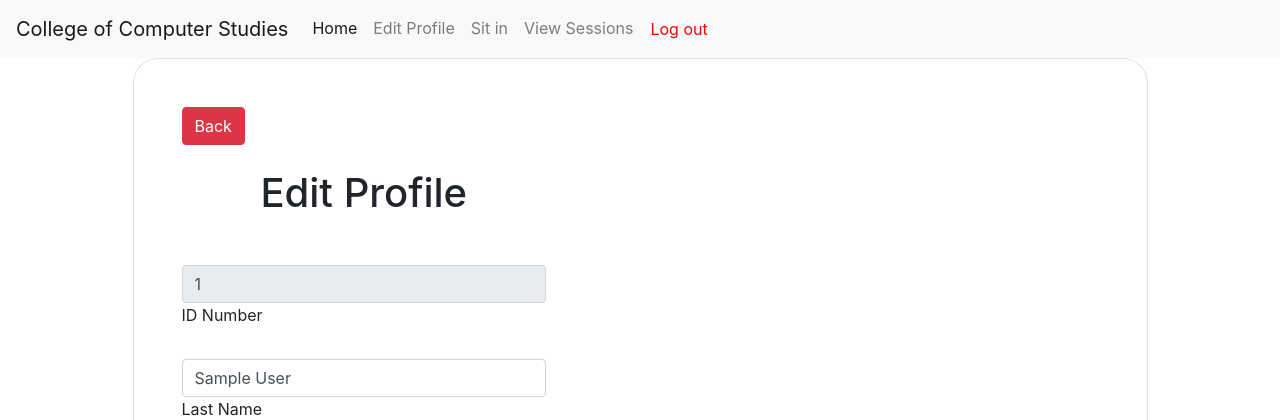
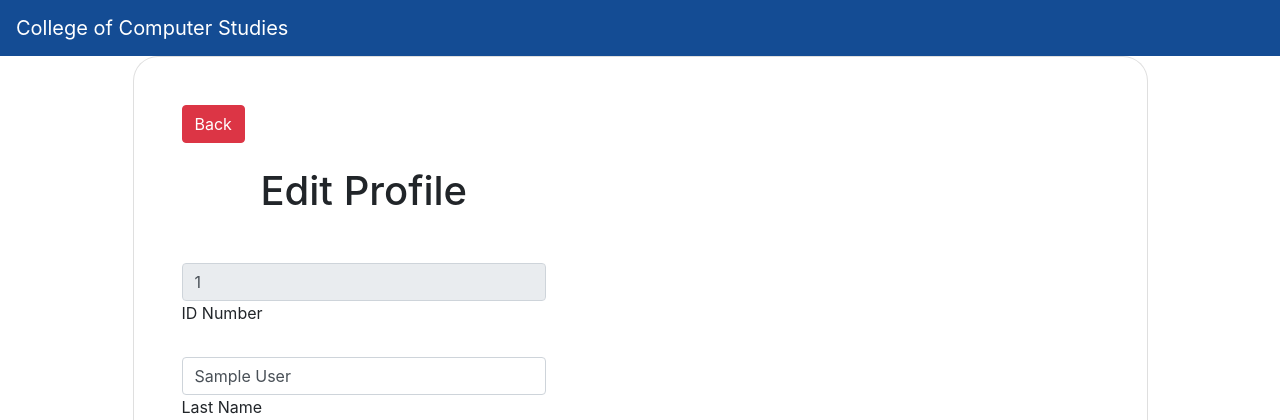
Before and after one commit to Javabutdif/System_Integration, a PHP site: page /Profile.php in a window 1280 px wide. Shown: the top 420 px of the page. Run offline with PHP 8.4, Linux system fonts and the light colour scheme; the visitor is signed in with stand-in values (Sample User, id 1); some libraries are stand-ins or nearby versions.

Commit message:
Dashboard fix

```diff
--- a/static/Profile.php
+++ b/static/Profile.php
@@ -17,30 +17,12 @@
 </head>
 <body>
 
-<nav class="navbar navbar-expand-lg navbar-light bg-light">
-  <a class="navbar-brand" href="#">College of Computer Studies</a>
+<nav class="navbar navbar-expand-lg navbar-light" style="background-color: #144c94">
+  <a class="navbar-brand text-white" href="Homepage.php">College of Computer Studies</a>
   <button class="navbar-toggler" type="button" data-toggle="collapse" data-target="#navbarNav" aria-controls="navbarNav" aria-expanded="false" aria-label="Toggle navigation">
     <span class="navbar-toggler-icon"></span>
   </button>
-  <div class="collapse navbar-collapse" id="navbarNav">
-    <ul class="navbar-nav">
-      <li class="nav-item active">
-        <a class="nav-link"  href="Homepage.php">Home</a>
-      </li>
-      <li class="nav-item">
-        <a class="nav-link" href="Profile.php">Edit Profile</a>
-      </li>
-      <li class="nav-item">
-        <a class="nav-link" href="#">Sit in</a>
-      </li>
-      <li class="nav-item">
-        <a class="nav-link " href="#">View Sessions</a>
-      </li>
-      <li class="nav-item">
-        <a class="btn nav-link"  style="color:red" href="Login.php">Log out</a>
-      </li>
-    </ul>
-  </div>
+
 </nav>
 
 
```
Also changed, not shown: static/Homepage.php (+17 -12 lines).
